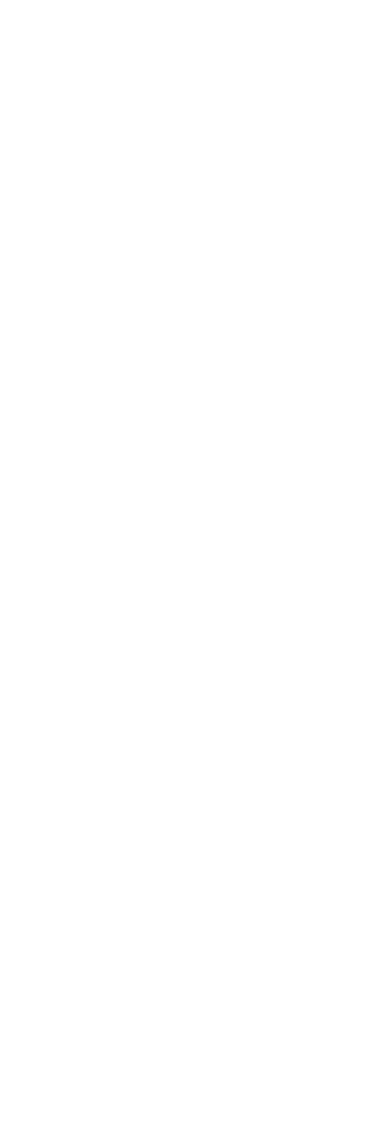
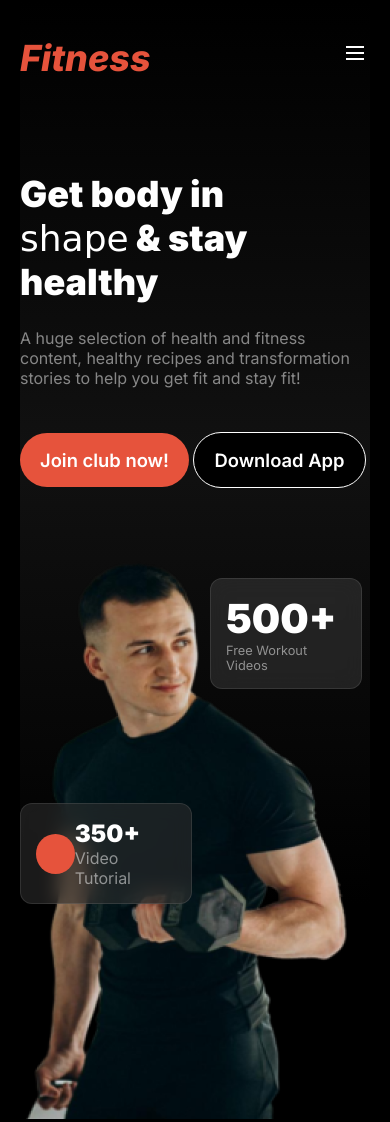
Before and after one commit to STSumu/Assignment-2-Fitness-, a plain HTML site: page index.html in a window 390 px wide. Before the commit the page ends 844 px from the top, so only its background shows below. Drawn offline with Linux system fonts and the light colour scheme; a web font is replaced by a local one.

Commit message:
Added nav and hero section

```diff
--- a/index.html
+++ b/index.html
@@ -1,11 +1,73 @@
 <!DOCTYPE html>
 <html lang="en">
-<head>
-    <meta charset="UTF-8">
-    <meta name="viewport" content="width=device-width, initial-scale=1.0">
+  <head>
+    <meta charset="UTF-8" />
+    <meta name="viewport" content="width=device-width, initial-scale=1.0" />
     <title>Fitness</title>
-</head>
-<body>
+    <link rel="preconnect" href="https://fonts.googleapis.com" />
+    <link rel="preconnect" href="https://fonts.gstatic.com" crossorigin />
+    <link
+      href="https://fonts.googleapis.com/css2?family=Azeret+Mono:ital,wght@0,100..900;1,100..900&family=Dancing+Script:wght@400..700&family=Inter:ital,opsz,wght@0,14..32,100..900;1,14..32,100..900&family=League+Script&family=Playwrite+TZ:wght@100..400&family=Rouge+Script&family=Work+Sans:ital,wght@0,100..900;1,100..900&display=swap"
+      rel="stylesheet"
+    />
+    <link rel="stylesheet" href="style.css" />
+  </head>
+  <body>
+    <header>
+        <!-- navbar  -->
 
-</body>
+      <nav class="nav-bar display-flex">
+        <h3 class="nav-title">Fitness</h3>
+        </ul>
+        <div class="navbox">
+            <div class="nav-line"></div>
+            <div class="nav-line"></div>
+            <div class="nav-line"></div>
+            <ul class="nav-items">
+                <li><button class="btn">Home</button></li>
+                <li>Service</li>
+                <li>Contact</li>
+                <li>About</li>
+        </div>
+      </nav>
+
+      <!-- hero-section  -->
+
+      <div class="hero display-flex">
+
+        <!-- hero left side  -->
+
+        <div class="hero-content">
+          <h1 class="hero-title">
+            Get body in<br><span class="special-font">shape</span> & stay<br>healthy
+          </h1>
+          <p class="description">
+            A huge selection of health and fitness content, healthy recipes and
+            transformation stories to help you get fit and stay fit!
+          </p>
+          <button class="btn">Join club now!</button>
+          <button class="btn special-button">Download App</button>
+        </div>
+
+        <!-- hero right side  -->
+
+        <div class="hero-image">
+            <div class="hero-card card2">
+                <h4 class="card2-title">500+</h4>
+                <p class="description">Free Workout Videos</p>
+              </div>
+          <img src="images/Images 2.png" alt="" />
+          <div class="hero-card card1 display-flex">
+            <div class="card1-circle"></div>
+            <div class="card1-content">
+              <h5 class="card1-title">350+</h5>
+              <p class="description">Video Tutorial</p>
+            </div>
+          </div>
+        </div>
+      </div>
+    </header>
+    <main></main>
+    <footer></footer>
+  </body>
 </html>
--- a/style.css
+++ b/style.css
@@ -0,0 +1,226 @@
+
+*{
+    color:white;
+  font-family: "Inter", sans-serif;
+  font-optical-sizing: auto;
+  font-weight:400;
+  font-style: normal;
+}
+
+/* shared style  */
+
+body{
+    background-color: black;
+}
+.btn{
+    background-color:#E6533C ;
+    font-size:1.15rem;
+    font-weight:600;
+    border-radius:46px;
+    border:none;
+    padding:16px 47px;
+    margin-top:28px;
+}
+.display-flex{
+    display: flex;
+}
+.description{
+    font-size:1rem ;
+    color:rgba(255, 255, 255, 0.5);
+}
+header {
+        background: linear-gradient(
+            to bottom,
+            rgba(119, 119, 119, 0) 0%,
+            rgba(17, 17, 17, 1) 50%,
+            rgba(17, 17, 17, 1) 50%,
+            rgba(119, 119, 119, 0) 100%
+        );
+
+}
+.nav-bar,.hero,.main{
+    max-width: 1250px;
+    margin:0 auto;
+}
+
+/* navbar styles */
+
+.nav-bar{
+    justify-content: space-between;
+    align-items: center;
+}
+.nav-title{
+    color:#E6533C;
+    font-weight:800;
+    font-style: italic;
+    font-size: 36px;
+}
+.nav-bar li{
+    list-style: none;
+}
+.nav-items{
+    display: grid;
+    grid-template-columns: repeat(4,1fr);
+    padding:4px;
+    align-items: center;
+    border:1px solid rgba(255, 255, 255, 0.1);
+    border-radius: 39px;
+    gap:47px;
+}
+.nav-items .btn{
+    padding:12px 20px;
+    margin:0;
+}
+
+/* hero section styles */
+
+.hero{
+    margin-top:32px;
+    gap:90px;
+    align-items: center;
+    justify-content: space-between;
+}
+.hero-content{
+    max-width:550px;
+    margin:0px;
+}
+.hero-title{
+    font-size: 4.8rem;
+    font-weight:900;
+}
+.special-font{
+    font-family: "League Script", cursive;
+  font-weight: 500;
+}
+.special-button{
+    background-color:black;
+    border:1px solid white;
+}
+
+/* hero cards styles  */
+
+.hero-card{
+    border-radius: 12px;
+    padding:20px 23px;
+    border:1px solid rgba(255, 255, 255, 0.1);
+    backdrop-filter: blur(10px);
+    width:190px;
+}
+.card1{
+    background-color: rgba(48, 48, 48, 0.54);
+    align-items: center;
+    justify-content: space-evenly;
+    margin-left:-150px;
+    margin-top:-160px;
+}
+.card2{
+    background-color: rgba(255, 255, 255, 0.1);
+    margin-bottom:-225px;
+    margin-left: 230px;
+}
+.card1-title{
+    font-size: 1.5rem;
+    font-weight: 900;
+    margin:0;
+}
+.card2-title{
+    font-size:2.5rem;
+    font-weight: 900;
+    margin-top: 0px;
+    margin-bottom:8px;
+}
+.card2 .description{
+    font-size: 0.8rem;
+    margin-top:2px;
+}
+.card1-circle{
+    height: 40px;
+    width: 40px;
+    border-radius: 50%;
+    background-color: #E6533C;
+}
+
+/* Responsive layout styles */
+
+/* small device */
+
+@media screen and (max-width:576px){
+    body{
+        margin:0px 20px;
+    }
+    .nav-items{
+        display: none;
+    }
+    .navbox{
+        height:24px;
+        width:24px;
+    }
+    .nav-line{
+        width:18px;
+        background-color: white;
+        height:2px;
+        margin-bottom: 4px;
+    }
+    .navbox:hover .nav-items{
+        display:grid;
+        grid-template-columns: repeat(1,1fr);
+        margin-left:-80px;
+        justify-items: center;
+        gap:20px;
+    }
+    .hero{
+        flex-direction: column;
+    }
+    .hero-title{
+        font-size:36px;
+    }
+
+    .special-button,.btn{
+        padding:16px 20px;
+    }
+    .hero-card{
+        padding:15px;
+    }
+    .card1{
+        margin-left:0px;
+        margin-top:-320px;
+        width:140px;
+        justify-content: space-between;
+    }
+    .card2{
+        width:120px;
+        margin-bottom:-150px;
+        margin-left: 190px;
+    }
+    .hero-image{
+        width:100%;
+    }
+    .card1-title,.card2-title,.hero-image .description{
+        margin:0px;
+    }
+}
+
+/* Medium device styles */
+
+@media screen and (min-width:576px) and (max-width:992px){
+    .hero{
+        flex-direction: column;
+        justify-content: center;
+    }
+    body{
+        margin:0px 30px;
+    }
+    .hero-image{
+        margin-top:100px;
+    }
+    img{
+        width:100%;
+    }
+    .card1{
+        margin-left:-50px;
+        margin-top:-331px;
+    }
+    .card2{
+        margin-left:300px;
+    }
+}
```
Also changed, not shown: images/Images 2.png (added), images/exercise1.jpg (added), images/exercise2.png (added), images/exercise3.png (added), images/exercise5.jpg (added), images/exercise6.jpg (added), images/image 2.png (added), images/image 3.png (added), images/image 4.png (added), images/image 5.png (added), images/run.jpg (added), images/trainer1.png (added), images/trainer2.png (added), images/trainer3.png (added), 2 more files, 2 other files.
